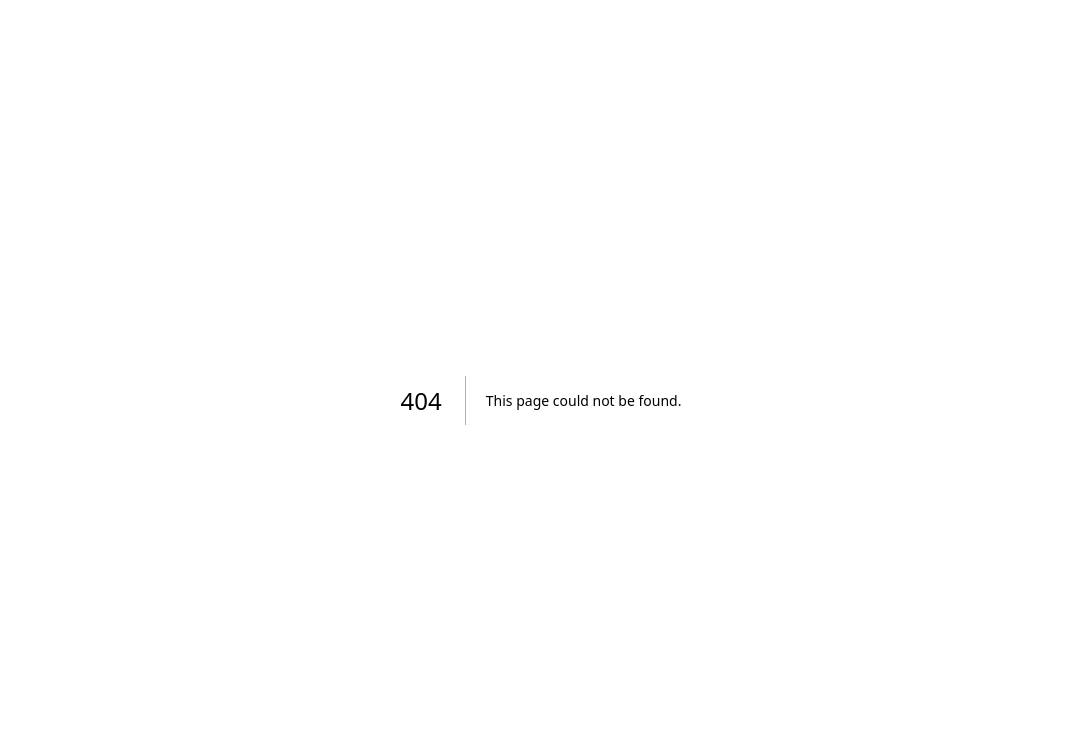
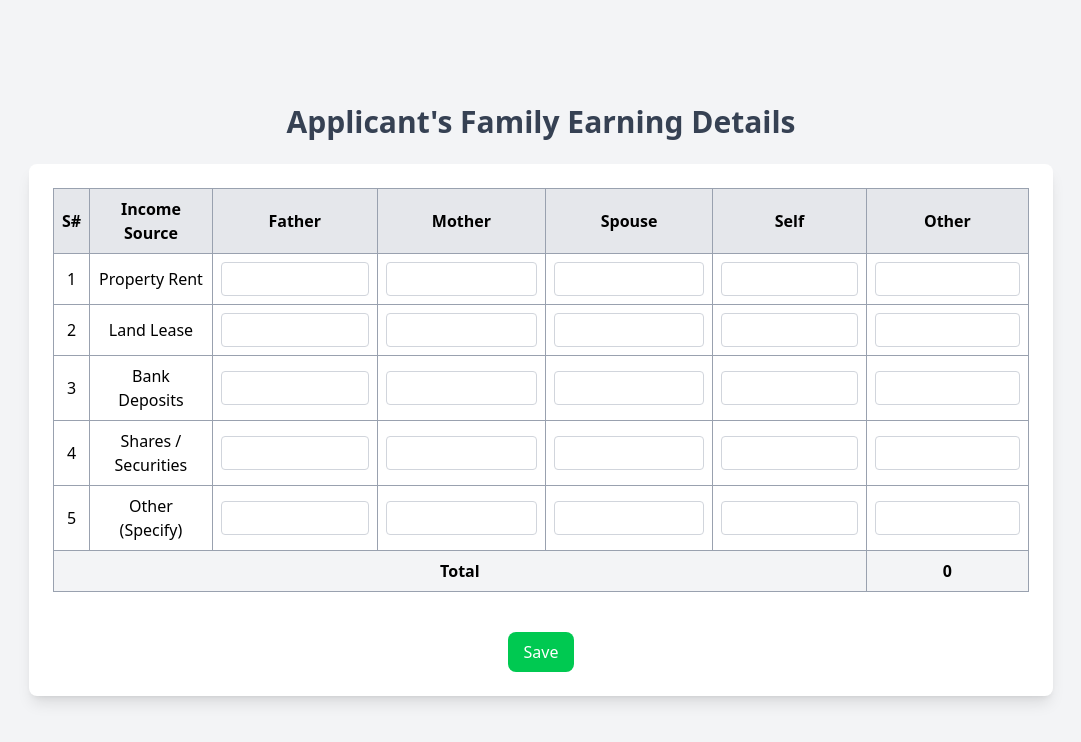
Before and after one commit to wahab8976/ScholarShip-Manager, a Next.js app: page /applicant/declare-assets in a window 1280 px wide. Before the commit this address had no page. Shown: the top 742 px of the page, without its empty margins (99-1180 px from the left). Built offline with nearby package versions, Linux system fonts and the light colour scheme.

Commit message:
Added Assets

```diff
--- /dev/null
+++ b/app/applicant/declare-assets/page.jsx
@@ -0,0 +1,115 @@
+"use client";
+import { useForm } from "react-hook-form";
+import { useEffect, useState } from "react";
+import { motion } from "framer-motion";
+
+export default function AssetIncomeForm() {
+  const { register, watch, handleSubmit, setValue } = useForm();
+  const [total, setTotal] = useState(0);
+
+  const incomeSources = [
+    { key: "propertyRent", label: "Property Rent" },
+    { key: "landLease", label: "Land Lease" },
+    { key: "bankDeposits", label: "Bank Deposits" },
+    { key: "sharesSecurities", label: "Shares / Securities" },
+    { key: "other", label: "Other (Specify)" },
+  ];
+
+  const people = ["father", "mother", "spouse", "self", "other"];
+
+  // Load saved data from localStorage
+  useEffect(() => {
+    const savedData = JSON.parse(localStorage.getItem("assetIncomeForm")) || {};
+    Object.keys(savedData).forEach((key) => setValue(key, savedData[key]));
+  }, [setValue]);
+
+  // Watch form values and update total
+  const formValues = watch();
+
+  useEffect(() => {
+    let newTotal = 0;
+    incomeSources.forEach(({ key }) => {
+      people.forEach((person) => {
+        newTotal += parseFloat(formValues[`${person}_${key}`]) || 0;
+      });
+    });
+
+    setTotal(newTotal);
+  }, [formValues]);
+
+  const onSubmit = (data) => {
+    console.log("Form Data:", data);
+    localStorage.setItem("assetIncomeForm", JSON.stringify(data));
+  };
+
+  return (
+    <div className="flex justify-center flex-col items-center min-h-screen bg-gray-100 p-4">
+      <div className="flex justify-center">
+        <h1 className="text-3xl font-semibold text-center text-gray-700 mb-6">
+          Applicant's Family Earning Details
+        </h1>
+      </div>
+
+      <motion.form
+        onSubmit={handleSubmit(onSubmit)}
+        className="bg-white shadow-lg rounded-lg p-6 w-full max-w-5xl"
+        style={{ width: "80vw" }}
+        initial={{ opacity: 0, y: 20 }}
+        animate={{ opacity: 1, y: 0 }}
+        transition={{ duration: 0.4 }}
+      >
+        <table className="w-full border-collapse border border-gray-400">
+          <thead>
+            <tr className="bg-gray-200">
+              <th className="border border-gray-400 p-2">S#</th>
+              <th className="border border-gray-400 p-2">Income Source</th>
+              {people.map((person) => (
+                <th
+                  key={person}
+                  className="border border-gray-400 p-2 capitalize"
+                >
+                  {person}
+                </th>
+              ))}
+            </tr>
+          </thead>
+          <tbody>
+            {incomeSources.map(({ key, label }, index) => (
+              <tr key={key} className="text-center">
+                <td className="border border-gray-400 p-2">{index + 1}</td>
+                <td className="border border-gray-400 p-2">{label}</td>
+                {people.map((person) => (
+                  <td
+                    key={`${person}_${key}`}
+                    className="border border-gray-400 p-2"
+                  >
+                    <input
+                      type="number"
+                      className="w-full p-1 border border-gray-300 rounded"
+                      {...register(`${person}_${key}`)}
+                    />
+                  </td>
+                ))}
+              </tr>
+            ))}
+            <tr className="bg-gray-100 font-bold text-center">
+              <td className="border border-gray-400 p-2" colSpan="6">
+                Total
+              </td>
+              <td className="border border-gray-400 p-2">{total}</td>
+            </tr>
+          </tbody>
+        </table>
+
+        <div className="mt-4 text-center">
+          <button
+            type="submit"
+            className="cursor-pointer mt-6 bg-green-500 text-white py-2 px-4 rounded-lg hover:bg-green-600 transition duration-200"
+          >
+            Save
+          </button>
+        </div>
+      </motion.form>
+    </div>
+  );
+}
--- a/app/applicant/father-details/page.jsx
+++ b/app/applicant/father-details/page.jsx
@@ -5,19 +5,33 @@ import { useForm } from "react-hook-form";
 import TextInput from "@/app/components/TextInput";
 import NumericInput from "@/app/components/NumericInput";
 import { useState, useEffect } from "react";
+import DisabledTextInput from "@/app/components/DisabledTextInput";
 const Page = () => {
   const {
     handleSubmit,
     register,
+    setValue,
     formState: { errors },
   } = useForm();
 
   const [supportingPerson, setSupportingPerson] = useState(true);
-  const onSubmit = (data) => console.log(data);
+  const onSubmit = (data) => {
+    localStorage.setItem("fatherDetails", JSON.stringify(data));
+    console.log(data);
+  };
 
   useEffect(() => {
-    console.log(`Supporting Person: ${supportingPerson}`);
-  }, [supportingPerson]);
+    const storedDetails = localStorage.getItem("fatherDetails");
+    if (storedDetails) {
+      const fatherDetails = JSON.parse(storedDetails);
+      console.log(fatherDetails);
+
+      // Populate form fields with stored data
+      Object.keys(fatherDetails).forEach((key) => {
+        setValue(key, fatherDetails[key]);
+      });
+    }
+  }, [setValue]);
 
   return (
     <div className="flex justify-center items-center min-h-screen bg-gray-100 p-4">
@@ -213,7 +227,7 @@ const Page = () => {
         </div>
         <div className="flex flex-row gap-4">
           {/* Supporting Person Name Input */}
-          <TextInput
+          <DisabledTextInput
             title="24. Name"
             errors={errors}
             isRequired={supportingPerson}
@@ -222,6 +236,7 @@ const Page = () => {
             requiringCaption="Supporting Person Name is required"
             placeholder="Enter Supporting Person Name"
             width="w-1/2"
+            isDisabled={!supportingPerson}
           />
           {/* RelationShip DropDown  */}
           <div className="w-1/2">
@@ -254,7 +269,7 @@ const Page = () => {
         </div>
 
         <div className="flex flex-row gap-4">
-          <TextInput
+          <DisabledTextInput
             title="Occupation and Designation"
             register={register}
             registerAs="Supporting_Person_Occupation"
@@ -263,6 +278,7 @@ const Page = () => {
             requiringCaption="Occupation and Designation is required"
             placeholder="Enter Occupation and Designation"
             width="w-1/2"
+            isDisabled={!supportingPerson}
           />
 
           <NumericInput
@@ -275,6 +291,7 @@ const Page = () => {
             placeholder="Enter Monthly Income"
             min={0}
             width="w-1/2"
+            disabled={!supportingPerson}
           />
         </div>
 
--- a/app/components/NumericInput.jsx
+++ b/app/components/NumericInput.jsx
@@ -22,6 +22,7 @@ import React from "react";
  */
 
 const NumericInput = ({
+  disabled,
   title,
   registerAs,
   placeholder,
@@ -48,6 +49,7 @@ const NumericInput = ({
         className="w-full px-4 py-3 text-gray-800 border border-gray-300 rounded-lg focus:outline-none focus:ring-2 focus:ring-green-500"
         placeholder={placeholder}
         min={min}
+        disabled={disabled ? true : false}
         max={max}
         {...register(registerAs, {
           required: isRequired
```
